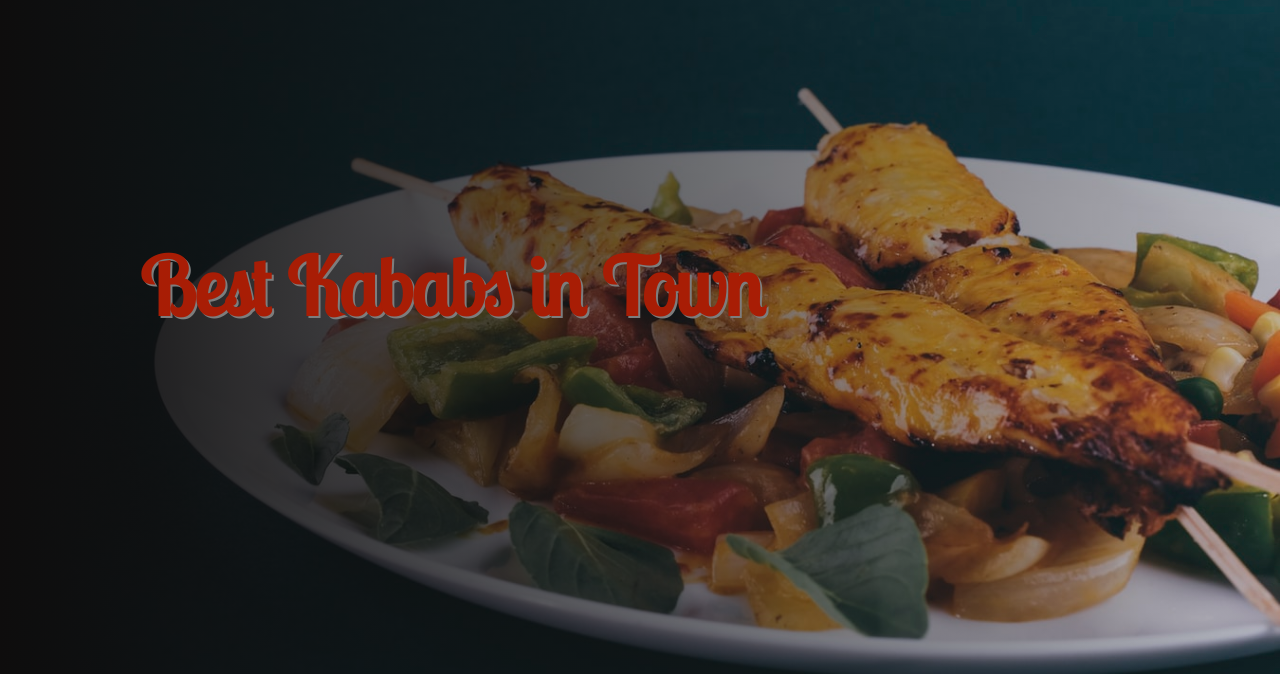
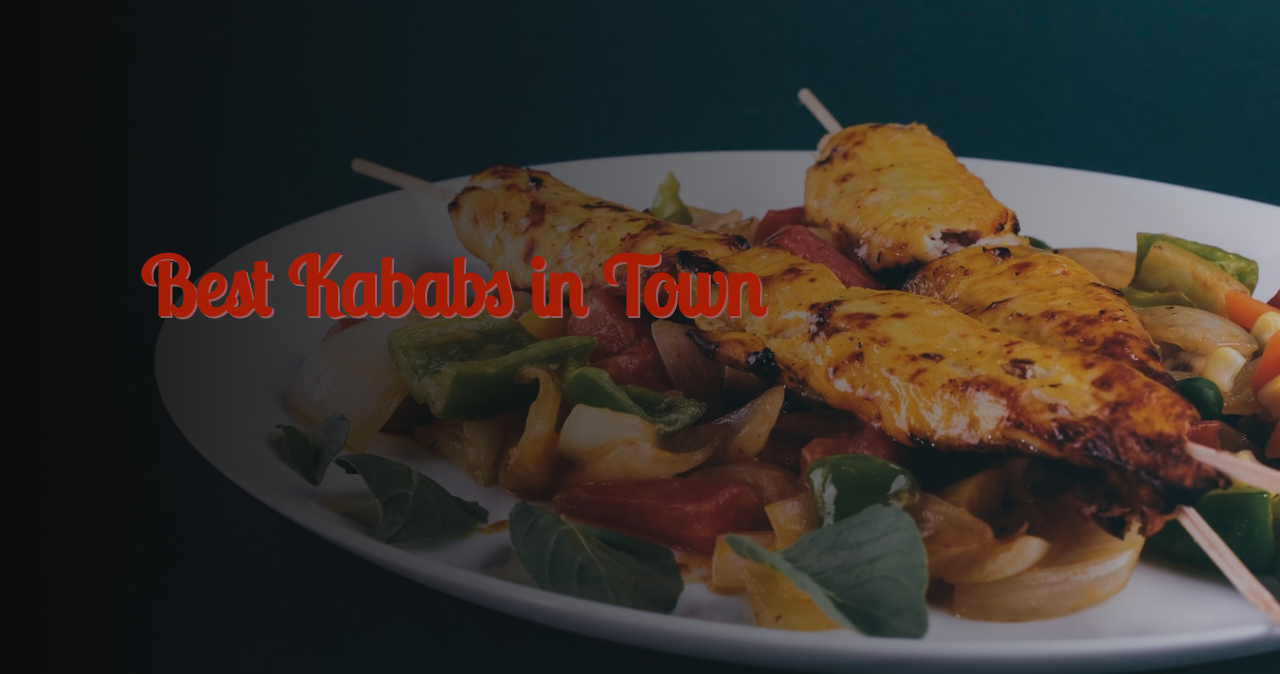
Before and after one commit to malihat/restaurant, a plain HTML site: page index.html in a window 1280 px wide. Shown: the part 77-751 px from the top of the page. Drawn offline with nearby package versions, Linux system fonts and the light colour scheme; some packages are replaced by stand-ins of ours.

Commit message:
text-shadow color change

```diff
--- a/styles/style.css
+++ b/styles/style.css
@@ -94,7 +94,7 @@ ul li a:hover {
 .header-text {
   color: rgb(168, 29, 5);
   font-family: 'Lobster Two', cursive;
-  text-shadow: 2px 2px rgb(125, 125, 125);
+  text-shadow: 2px 2px rgb(147, 93, 93);
   font-size: 2.5em;
   position: relative;
   top: 37%;
```
